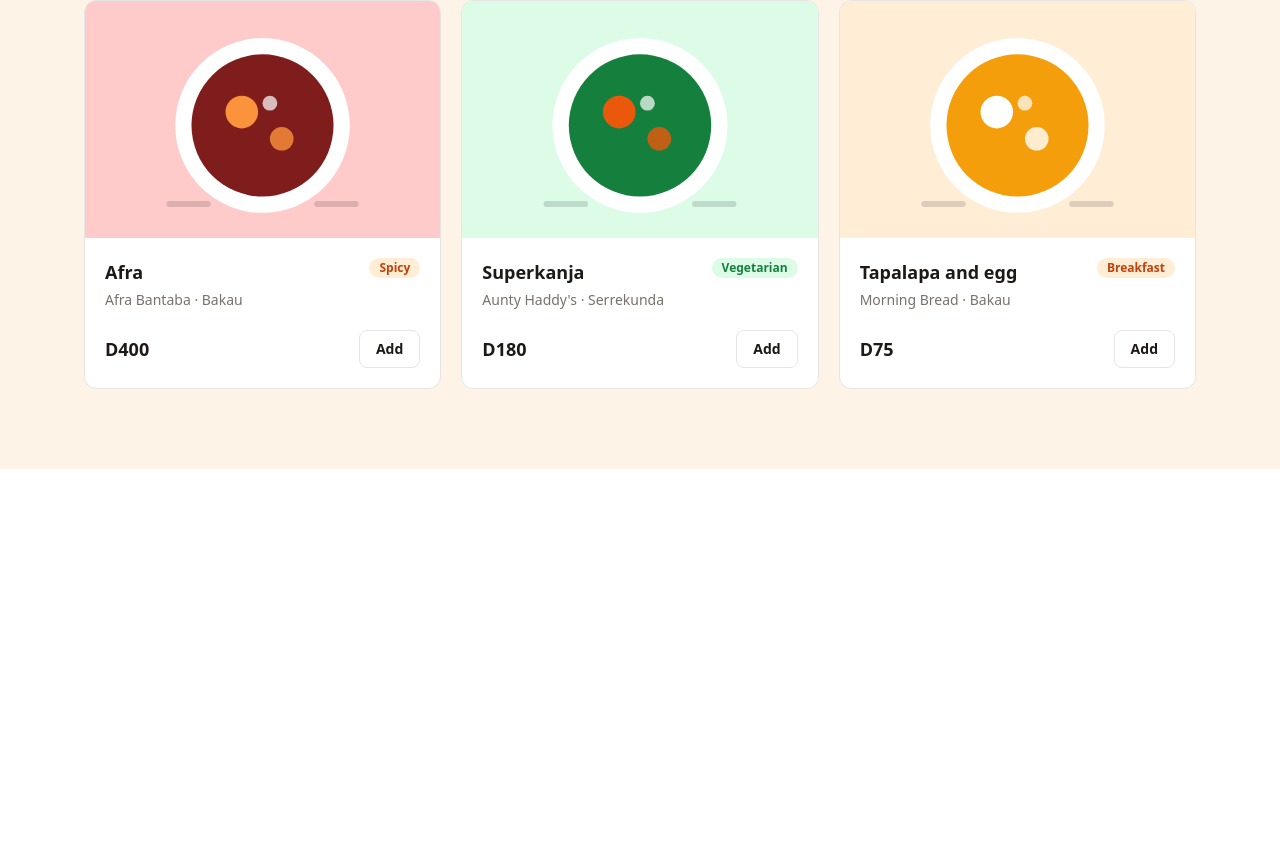
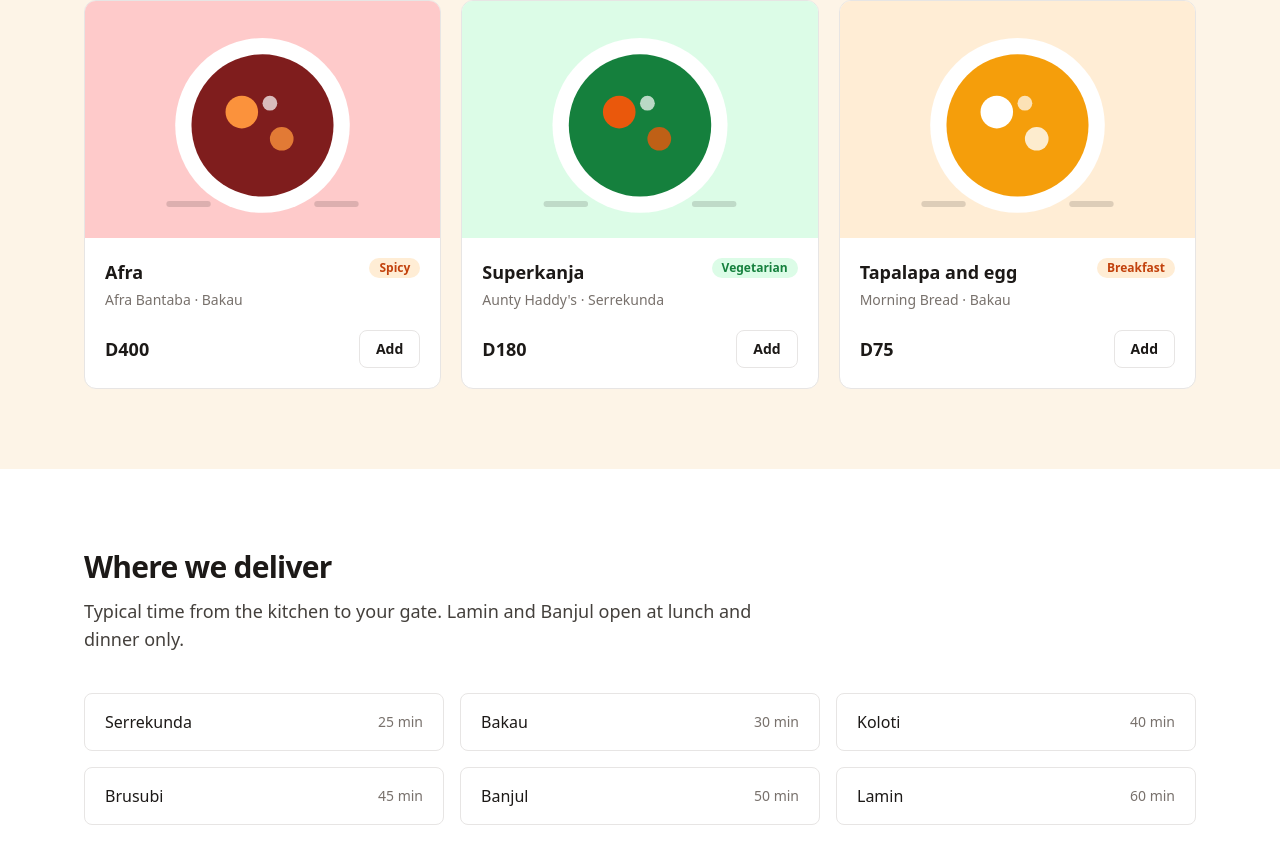
Before and after one commit to isatou614/chop-chop, a React (Vite) app: page / in a window 1280 px wide. Shown: the part 1910-2773 px from the top of the page. Before the commit the page ends 2379 px from the top, so only its background shows below. Built offline with nearby package versions, Linux system fonts and the light colour scheme.

Commit message:
feat: extract Areas section with AreaRow component
Add src/data/areas.js (the 6 delivery-area/time entries) and a
reusable AreaRow component, then wire Areas to map over the data
array instead of repeating the row markup six times.

```diff
--- a/src/App.jsx
+++ b/src/App.jsx
@@ -2,6 +2,7 @@ import Header from "./components/Header.jsx";
 import Hero from "./components/Hero.jsx";
 import HowItWorks from "./components/HowItWorks.jsx";
 import Popular from "./components/Popular.jsx";
+import Areas from "./components/Areas.jsx";
 
 function App() {
   return (
@@ -10,6 +11,7 @@ function App() {
       <Hero />
       <HowItWorks />
       <Popular />
+      <Areas />
     </>
   );
 }
--- /dev/null
+++ b/src/components/AreaRow.jsx
@@ -0,0 +1,10 @@
+function AreaRow({ name, time }) {
+  return (
+    <div className="flex items-center justify-between rounded-lg border border-line px-5 py-4">
+      <span className="text-base text-ink">{name}</span>
+      <span className="text-sm text-ink-3">{time}</span>
+    </div>
+  );
+}
+
+export default AreaRow;
--- /dev/null
+++ b/src/components/Areas.jsx
@@ -0,0 +1,23 @@
+import { areas } from "../data/areas.js";
+import AreaRow from "./AreaRow.jsx";
+
+function Areas() {
+  return (
+    <section id="areas" className="bg-surface">
+      <div className="max-w-6xl mx-auto px-5 py-20">
+        <h2 className="text-3xl font-semibold tracking-tight text-ink">Where we deliver</h2>
+        <p className="mt-3 max-w-prose text-lg text-ink-2">
+          Typical time from the kitchen to your gate. Lamin and Banjul open at lunch and dinner
+          only.
+        </p>
+        <div className="mt-10 grid gap-4 sm:grid-cols-2 lg:grid-cols-3">
+          {areas.map((area) => (
+            <AreaRow key={area.name} {...area} />
+          ))}
+        </div>
+      </div>
+    </section>
+  );
+}
+
+export default Areas;
--- /dev/null
+++ b/src/data/areas.js
@@ -0,0 +1,8 @@
+export const areas = [
+  { name: "Serrekunda", time: "25 min" },
+  { name: "Bakau", time: "30 min" },
+  { name: "Koloti", time: "40 min" },
+  { name: "Brusubi", time: "45 min" },
+  { name: "Banjul", time: "50 min" },
+  { name: "Lamin", time: "60 min" },
+];
```
